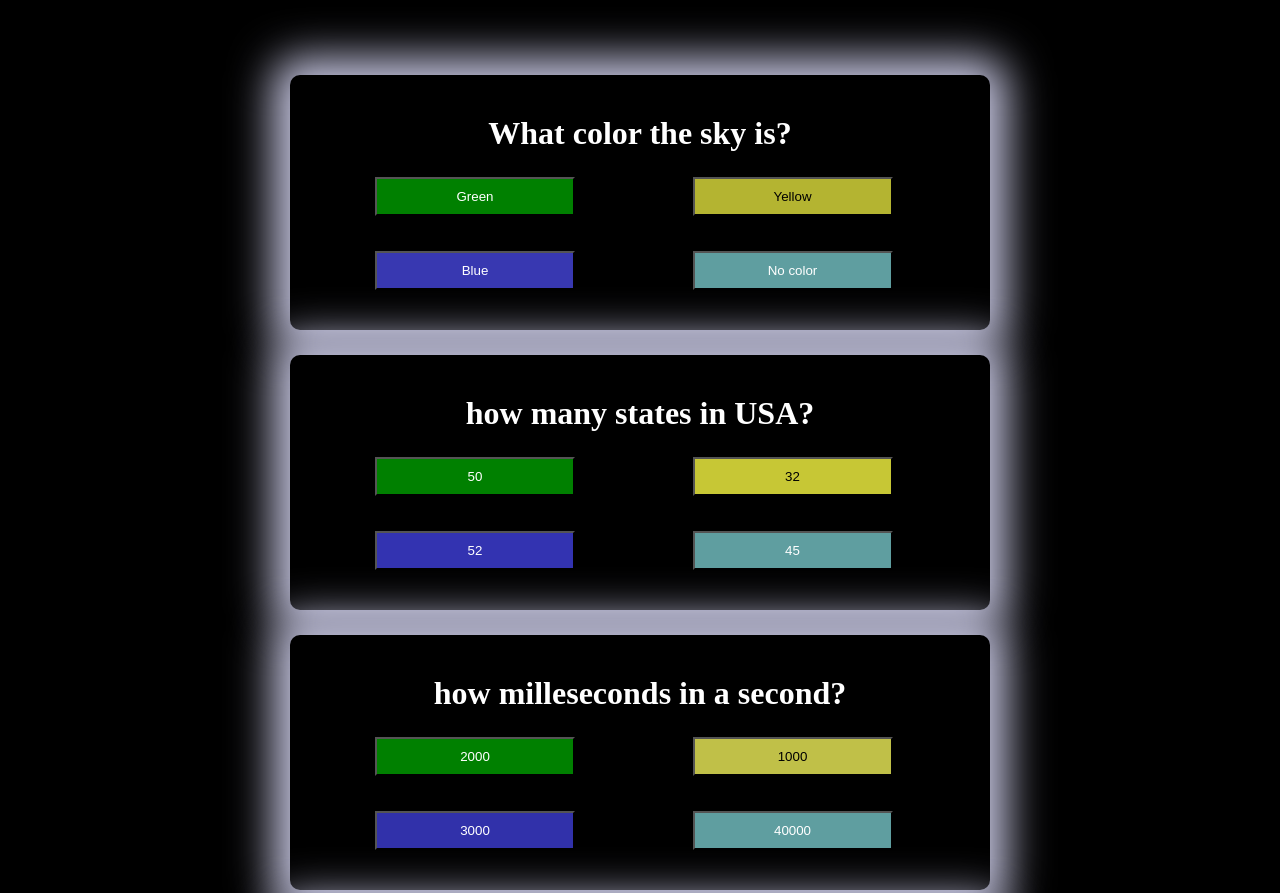
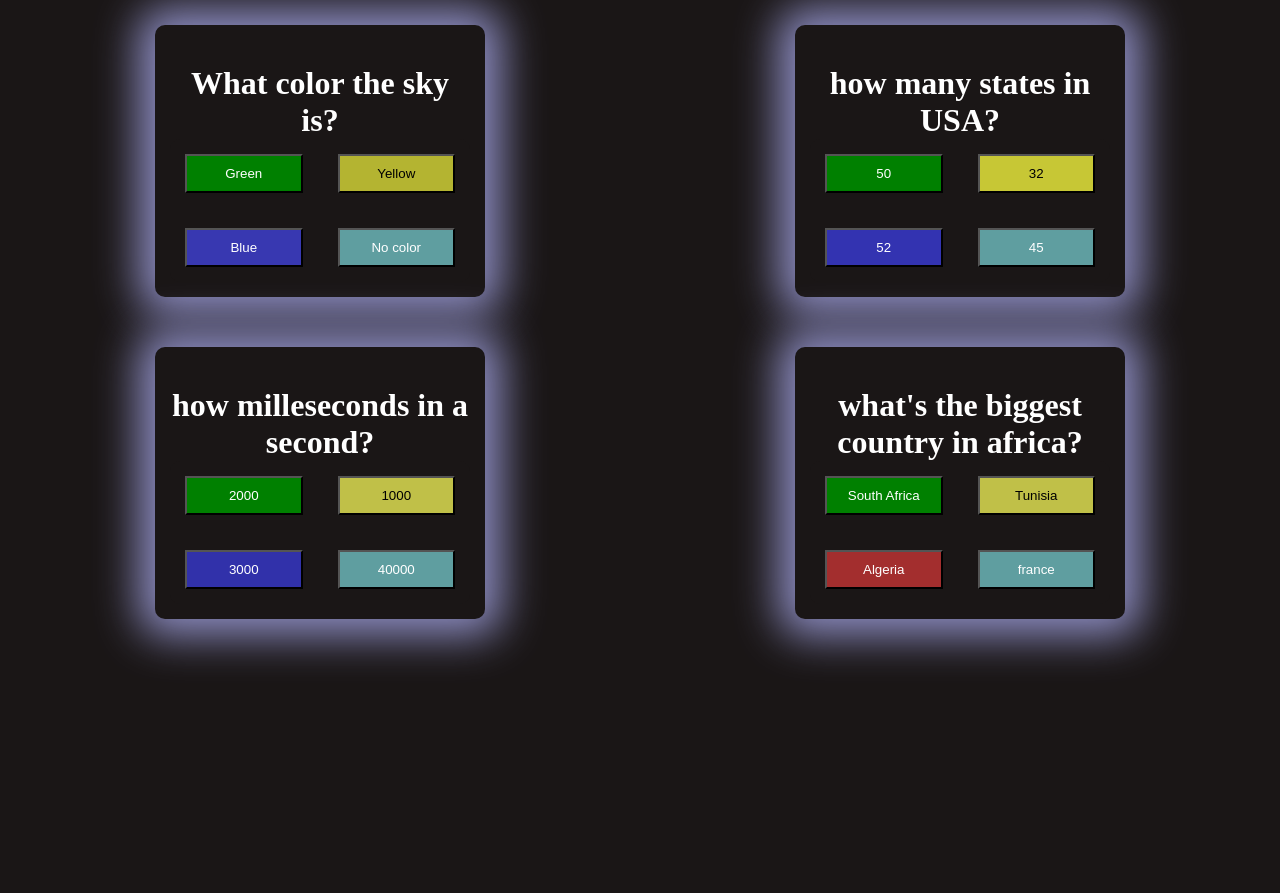
Before and after one commit to Jmaouchi/Question-Game-, a plain HTML site: page index.html in a window 1280 px wide. Shown: the top 893 px of the page. After the commit the page ends 800 px from the top, so only its background shows below. Drawn offline with Linux system fonts and the light colour scheme.

Commit message:
Changed Layout

```diff
--- a/css/style.css
+++ b/css/style.css
@@ -2,13 +2,14 @@
   padding: 0;
   margin: 0;
   box-sizing: border-box;
-  background-color: black;
+  background-color: rgb(26, 22, 22);
   color: white;
 }
 
 
 h1{
   margin-top: 25px;
+  max-width: 300px;
 }
 
 button{
@@ -44,27 +45,27 @@ button{
 
 
 .container{
-  padding: 50px;
   text-align: center;
   align-items: center;
+  display: grid;
+  grid-template-columns: 1fr 1fr;
 }
 
 .col{
   display: grid;
   grid-template-columns: 1fr 1fr;
   gap: 35px;
-  margin-top: 25px;
-  margin-bottom: 25px;
-  margin-left: 70px;
-  align-items: center;
+  text-align: center;
   border-radius: 10px;
+  padding: 15px;
+
 }
 
 .game-one, .game-two, .game-three, .game-four{
   padding: 15px;
   max-width: 700px;
   margin: 25px auto;
-  box-shadow: 0px 0px 43px 17px rgb(199, 199, 226);
+  box-shadow: 0px 0px 43px 17px rgb(141, 141, 194);
   border-radius: 10px;
 }
 
```
